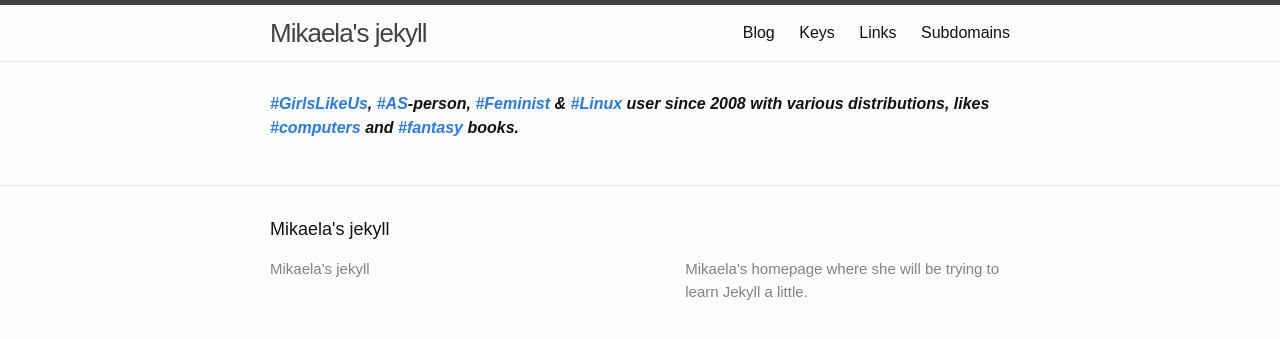
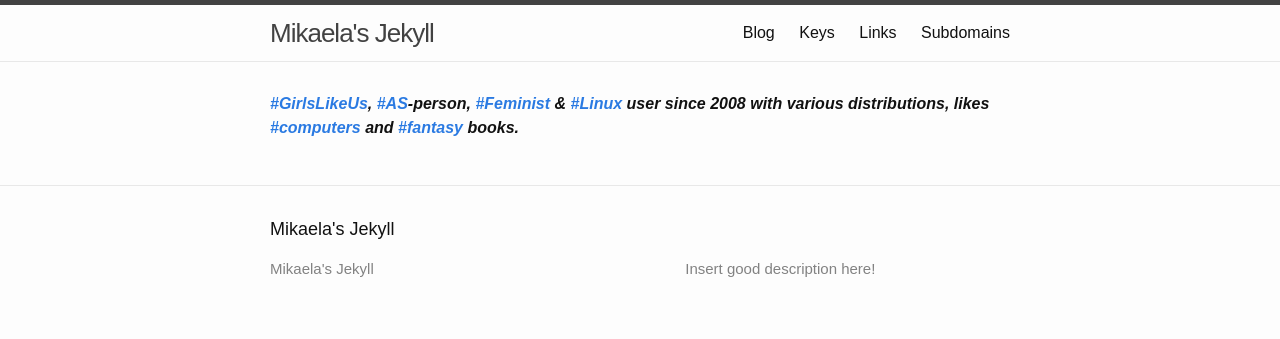
Before and after one commit to Mikaela/mikaela.github.io, a Jekyll site: the page built from index.md, in a window 1280 px wide. Shown: the top 339 px of the page. Built offline with Jekyll 4.4.1, drawn with Linux system fonts in a browser that asks for light colours; Markdown is read by kramdown in place of the engine named in the settings.

Commit message:
update _config.yml

```diff
--- a/_config.yml
+++ b/_config.yml
@@ -1,15 +1,14 @@
 # Site settings
-title: Mikaela's jekyll
+title: Mikaela's Jekyll
 description: > # this means to ignore newlines until "baseurl:"
-    Mikaela's homepage where she will be trying to learn Jekyll a little.
+    Insert good description here!
 baseurl: "" # the subpath of your site, e.g. /blog/
 url: "http://mikaela.info" # the base hostname & protocol for your site
 #twitter_username: Mkaysi
 #github_username:  Mikaela
 
 # Build settings
-markdown: kramdown
-input: GFM
+markdown: redcarpet
 
 # Custom settings
 timezone: Europe/Helsinki
```
